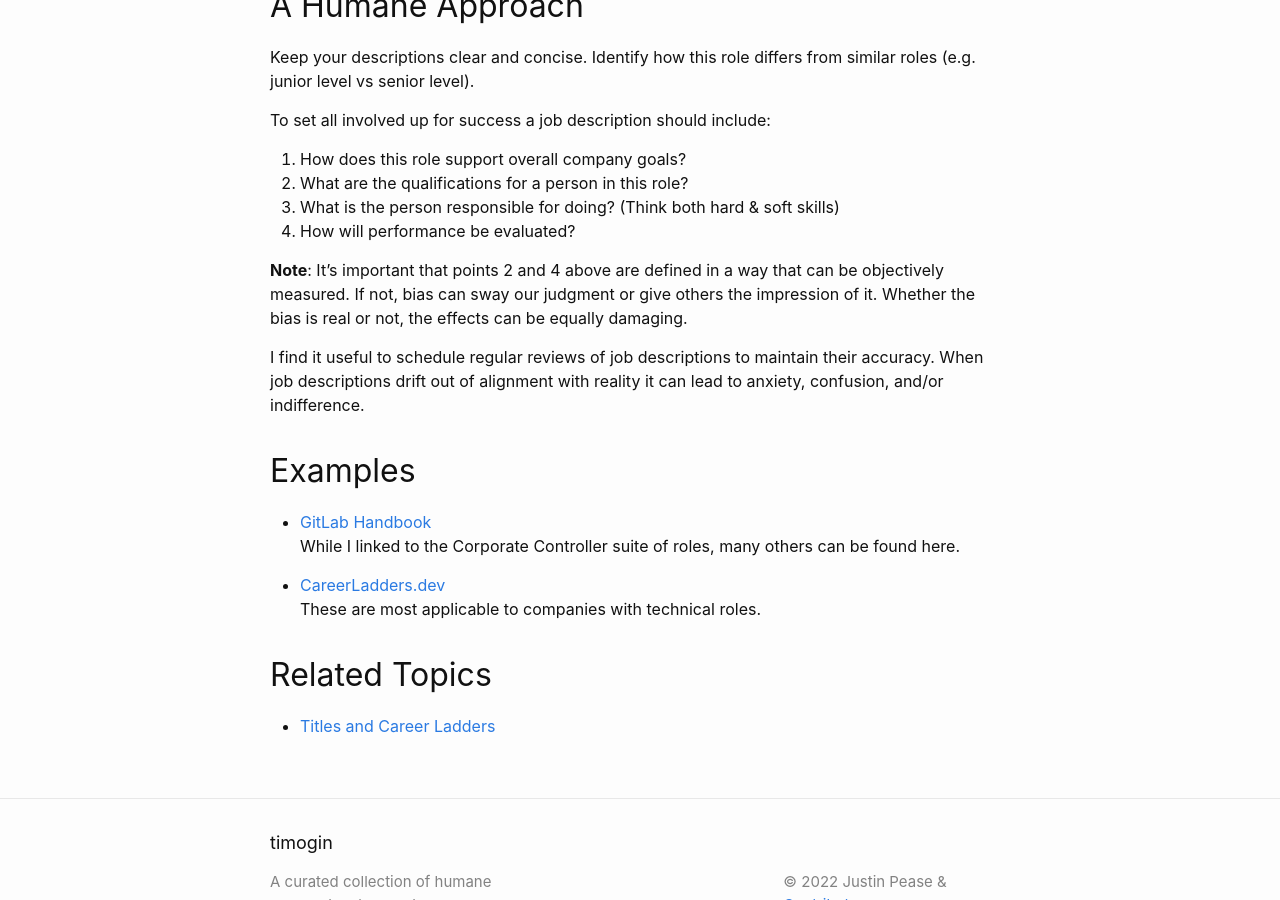
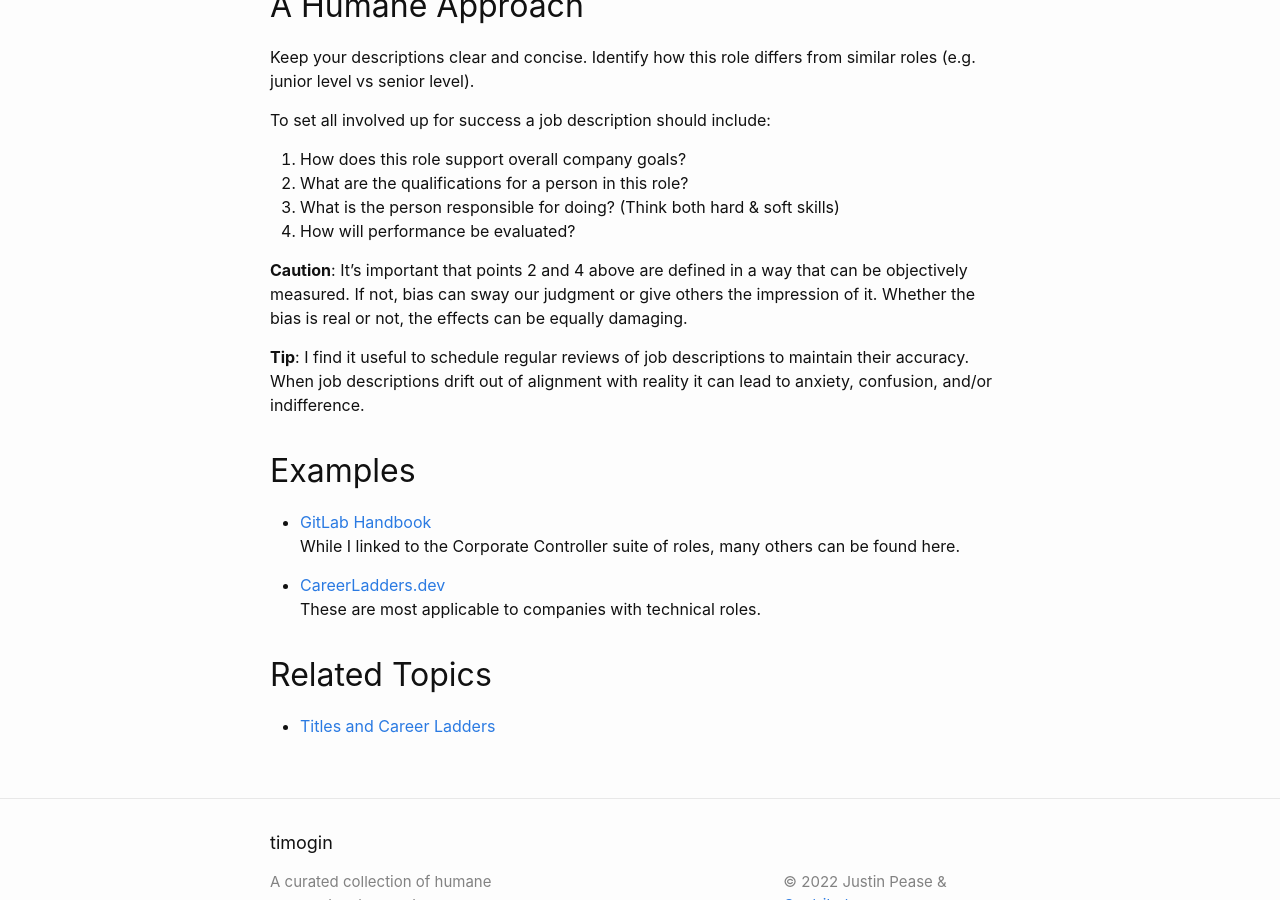
Before and after one commit to jpease/timogin, a Jekyll site: the page built from manual/in/job-descriptions.markdown, in a window 1280 px wide and 900 px high, scrolled down 605 px. Built offline with Jekyll 4.4.1, drawn with Linux system fonts in a browser that asks for light colours.

Commit message:
Change highlighted bits

```diff
--- a/manual/in/job-descriptions.markdown
+++ b/manual/in/job-descriptions.markdown
@@ -29,12 +29,12 @@ To set all involved up for success a job description should include:
 3. What is the person responsible for doing? (Think both hard & soft skills)
 4. How will performance be evaluated?
 
-**Note**: It's important that points 2 and 4 above are defined in a way that
+**Caution**: It's important that points 2 and 4 above are defined in a way that
 can be objectively measured. If not, bias can sway our judgment or give others
 the impression of it. Whether the bias is real or not, the effects can be
 equally damaging.
 
-I find it useful to schedule regular reviews of job descriptions to maintain
+**Tip**: I find it useful to schedule regular reviews of job descriptions to maintain
 their accuracy. When job descriptions drift out of alignment with reality it
 can lead to anxiety, confusion, and/or indifference.
 
```
